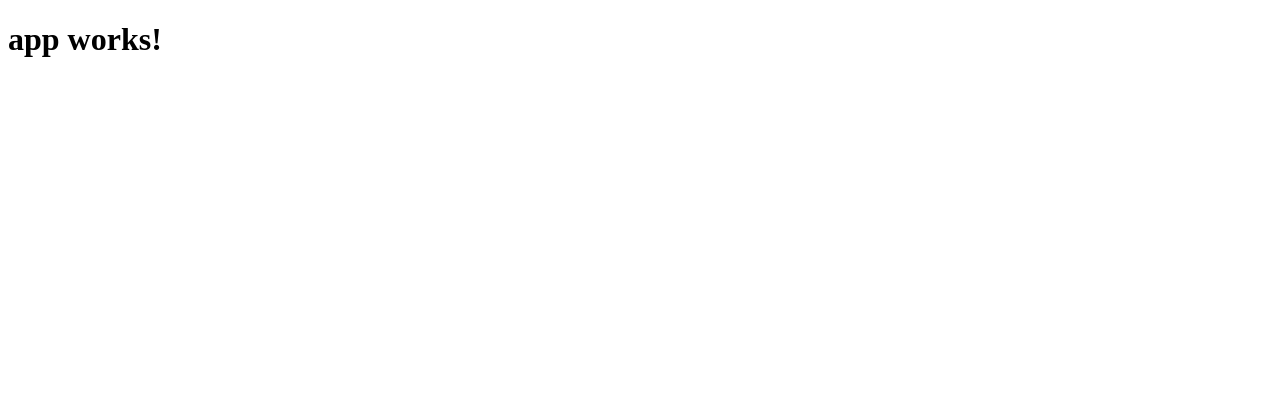
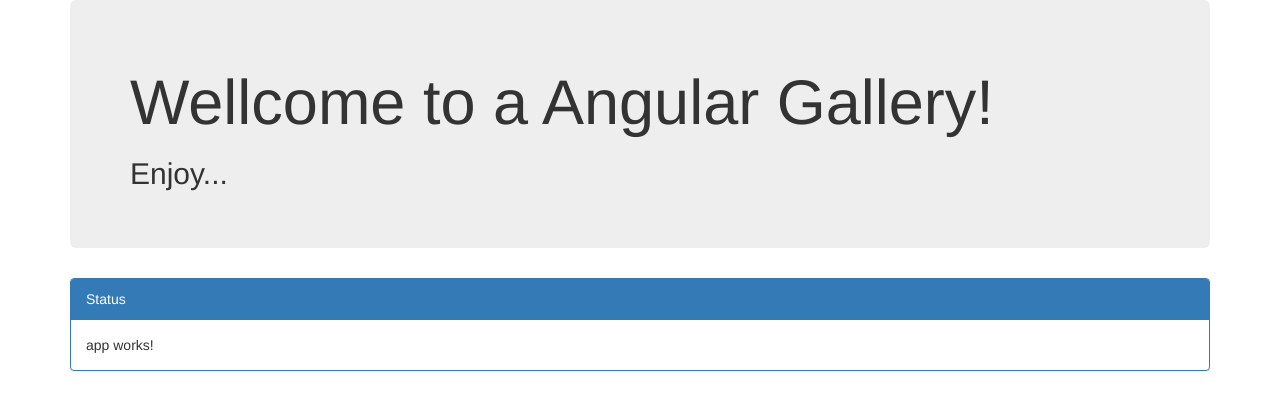
Before and after one commit to jesustorres38/ngGallery, an Angular app: page / in a window 1280 px wide. Shown: the top 410 px of the page. Built offline with nearby package versions, Linux system fonts and the light colour scheme.

Commit message:
bootstrap add

```diff
--- a/package.json
+++ b/package.json
@@ -20,7 +20,9 @@
     "@angular/platform-browser": "^4.0.0",
     "@angular/platform-browser-dynamic": "^4.0.0",
     "@angular/router": "^4.0.0",
+    "bootstrap": "^3.3.7",
     "core-js": "^2.4.1",
+    "jquery": "^3.2.1",
     "rxjs": "^5.1.0",
     "zone.js": "^0.8.4"
   },
--- a/src/app/app.component.html
+++ b/src/app/app.component.html
@@ -1,3 +1,16 @@
-<h1>
-  {{title}}
-</h1>
+<div class="container">
+  <div class="jumbotron">
+    <h1>Wellcome to a Angular Gallery!</h1>
+    <h2>Enjoy...</h2>
+  </div>
+
+  <div class="panel panel-primary">
+    <div class="panel-heading">
+      Status
+    </div>
+    <div class="panel-body">
+      {{title}}
+    </div>
+
+
+</div>
--- a/src/index.html
+++ b/src/index.html
@@ -2,11 +2,12 @@
 <html lang="en">
 <head>
   <meta charset="utf-8">
-  <title>NgGallery</title>
+  <title>Gallery with Bootstrap</title>
   <base href="/">
 
   <meta name="viewport" content="width=device-width, initial-scale=1">
   <link rel="icon" type="image/x-icon" href="favicon.ico">
+
 </head>
 <body>
   <app-root>Loading...</app-root>
```
Also changed, not shown: .angular-cli.json.
